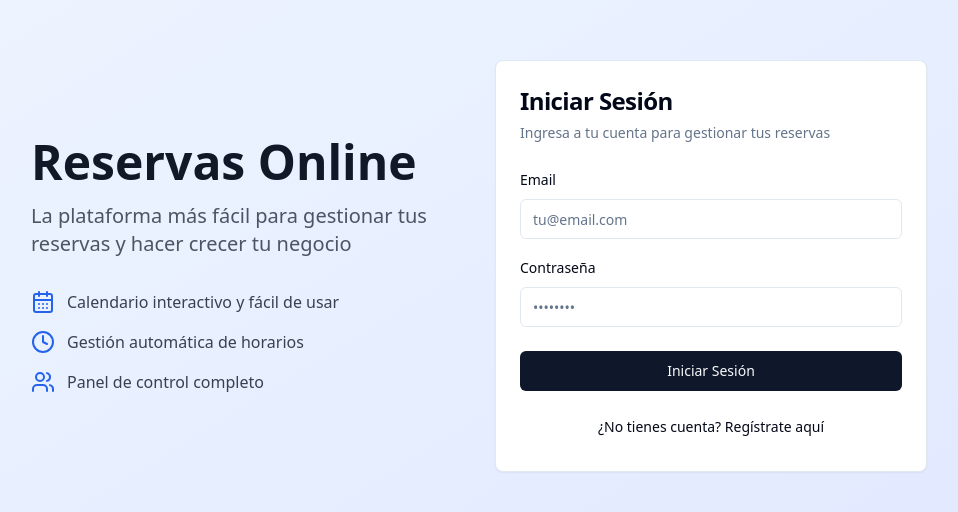
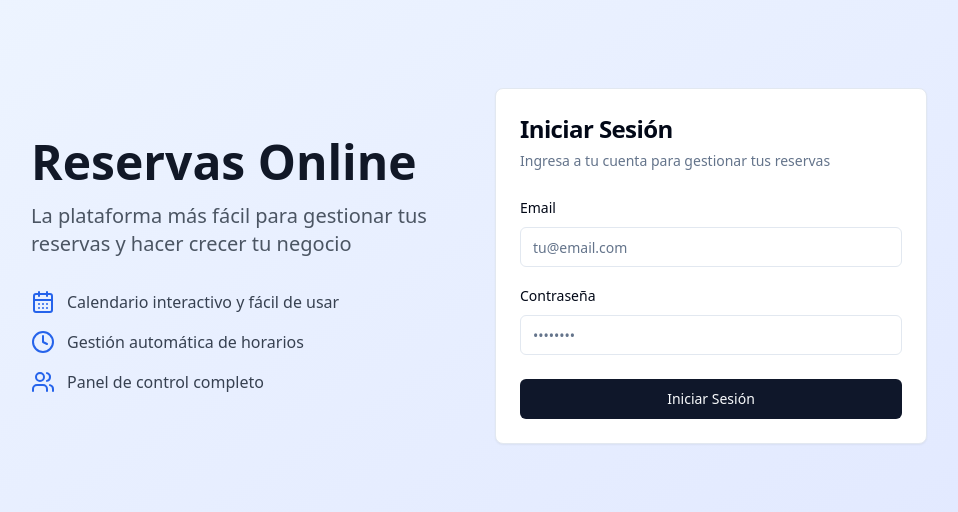
Before and after one commit to Andrez18/Agendaslummo, a React (Vite) app: page /auth in a window 1280 px wide. Shown: the part 134-646 px from the top of the page, without its empty margins (161-1119 px from the left). Built offline with nearby package versions, Linux system fonts and the light colour scheme.

Commit message:
Eliminar botón de cambio entre inicio de sesión y registro en el formulario de autenticación

```diff
--- a/src/pages/Auth.tsx
+++ b/src/pages/Auth.tsx
@@ -162,22 +162,6 @@ const Auth = () => {
               <Button type="submit" className="w-full" disabled={loading}>
                 {loading ? 'Procesando...' : (isLogin ? 'Iniciar Sesión' : 'Crear Cuenta')}
               </Button>
-
-              <Button
-                type="button"
-                variant="ghost"
-                className="w-full"
-                onClick={() => {
-                  setIsLogin(!isLogin);
-                  setError('');
-                  setMessage('');
-                }}
-              >
-                {isLogin
-                  ? '¿No tienes cuenta? Regístrate aquí'
-                  : '¿Ya tienes cuenta? Inicia sesión'
-                }
-              </Button>
             </CardFooter>
           </form>
         </Card>
```
